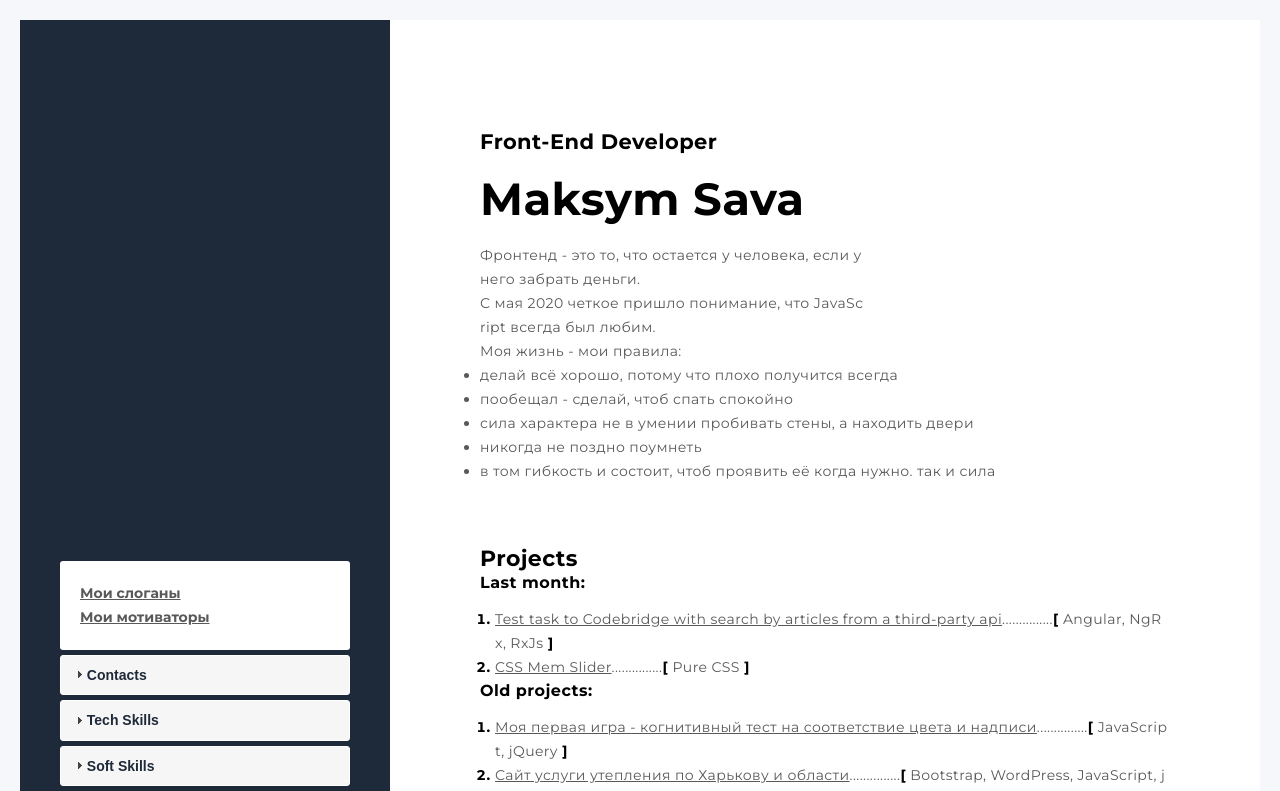
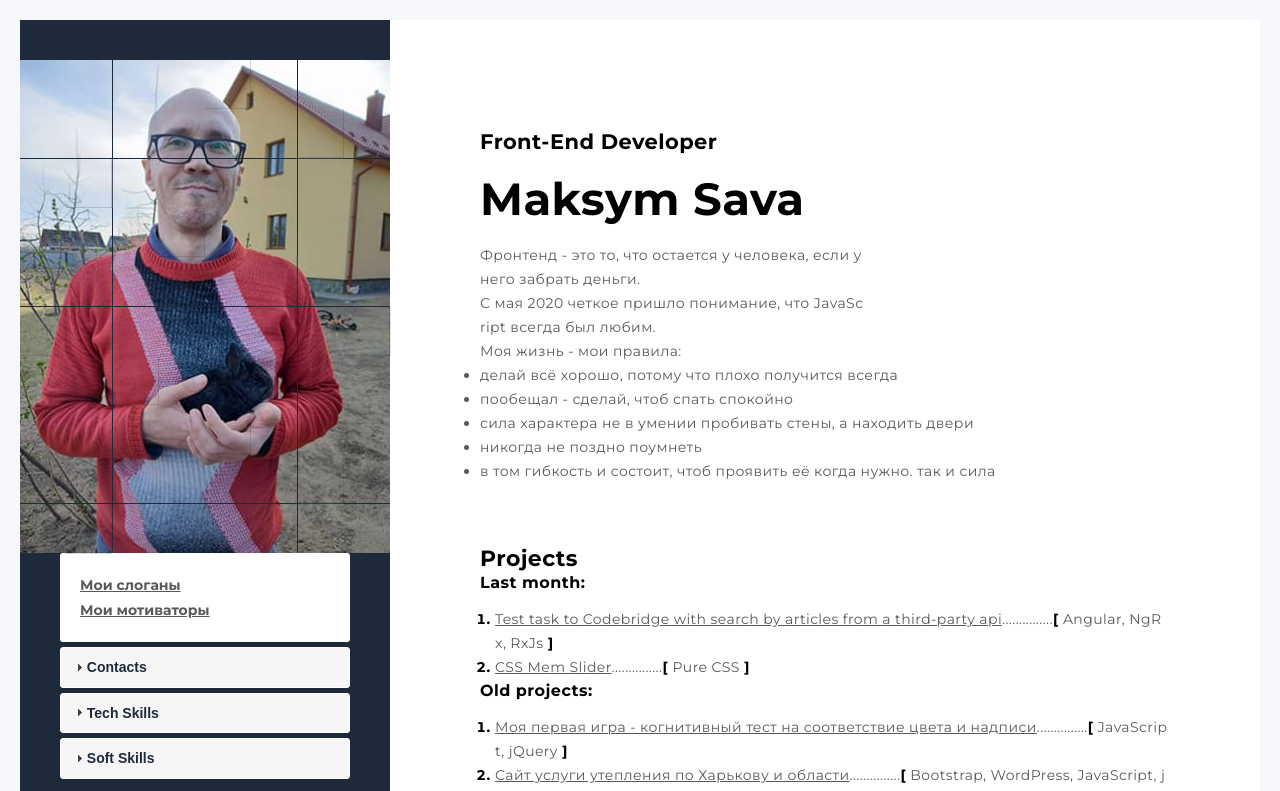
Before and after one commit to SimaxSaab/my-resume-site, a PHP site: page / in a window 1280 px wide. Shown: the top 791 px of the page. Run offline with PHP 8.4, Linux system fonts and the light colour scheme; some libraries are stand-ins or nearby versions.

Commit message:
feat: add animation of foto from pieces(Jun, 15, 2022, 7:48 AM)

```diff
--- a/css/style.css
+++ b/css/style.css
@@ -37,7 +37,68 @@ body {
   /* height: 494px; */
   animation: hinge;
   animation-delay: 1s;
+  position: absolute;
 }
+
+
+
+#slice {
+  width: 370px;
+  height: 493px;
+  position: relative;
+  /* top: -493px; */
+}
+
+#slice img {
+  width: 100%;
+  height: auto;
+  opacity: 0;
+}
+
+#slice div {
+  position: absolute;
+  z-index: 1;
+  background-repeat: no-repeat;
+  /* transform: rotateY(-50deg) scale(0.5); */
+  /* transition: all 0.6s cubic-bezier(0.445, 0.05, 0.55, 0.95); */
+  transform-origin: bottom;
+  /* opacity: 0; */
+  animation: animate 0.75s ease-in-out forwards;
+}
+
+#slice.active div {
+  opacity: 1;
+  transform: rotateY(0deg) translateY(0);
+  transition-delay: 0.5s;
+}
+
+#slice div:nth-child(even) {
+  animation: animate 1s ease-in-out forwards;
+}
+#slice div:nth-child(7n + 3) {
+  animation: animate 2.5s ease-in-out forwards;
+}
+#slice div:nth-child(7n + 7) {
+  animation: animate 1.5s ease-in-out forwards;
+}
+
+@keyframes animate {
+  0% {
+    opacity: 0;
+    transform: scale(0) translateY(1000px);
+  }
+  50% {
+    opacity: 1;
+
+  }
+  100% {
+    opacity: 1;
+    transform: scale(1) translateY(0px);
+
+  }
+}
+
+
 
 .menu {
   margin-left: 40px;
--- a/index.html
+++ b/index.html
@@ -28,6 +28,9 @@
   <div class="wrapper">
     <aside class="sidebar">
       <img class="myphoto animate__animated animate__hinge" src="img/photo.webp" width="370" height="493" alt="This photo is mine">
+      <div id="slice">
+        <img src="img/mys.jpg" alt="This my photo from pieces">
+      </div>
       <ul class="menu">
         <li><a href="slogans.html" target="_blank">Мои слоганы</a></li>
         <li><a href="png.html" target="_blank">Мои мотиваторы</a></li>
@@ -176,6 +179,37 @@
     </div>
   </div>
   <script>
+    var sliceDiv = document.getElementById('slice');
+    var gridX = 8;
+    var gridY = 10;
+    var w = sliceDiv.offsetWidth;
+    var h = sliceDiv.offsetHeight;
+    var img = document.querySelectorAll('#slice img')[0].src;
+    var delay = 0.05;
+
+    function create() {
+      for(let x = 0; x < gridX; x++) {
+        for(let y = 0; y < gridY; y++) {
+          var width = x * w / gridX + 'px';
+          var height = y * h / gridY + 'px';
+          var div = document.createElement('div');
+          sliceDiv.appendChild(div);
+          div.style.left = width;
+          div.style.top = height;
+          div.style.width = w / gridX + 'px';
+          div.style.height = h / gridY + 'px';
+          div.style.backgroundImage = 'url(' + img + ')';
+          div.style.backgroundPosition = '-' + width + ' -' + height;
+          div.style.backgroundSize = w + 'px ' + h + 'px';
+          div.style.transitionDelay = x * y * delay + 's';
+        }
+      }
+    }
+    setTimeout(() => { create(); }, 3000);
+
+
+  </script>
+  <script>
     AOS.init();
   </script>
   <script src="js/jQmin351.js" defer></script>
```
Also changed, not shown: img/my.jpg (added), img/mys.jpg (added).
